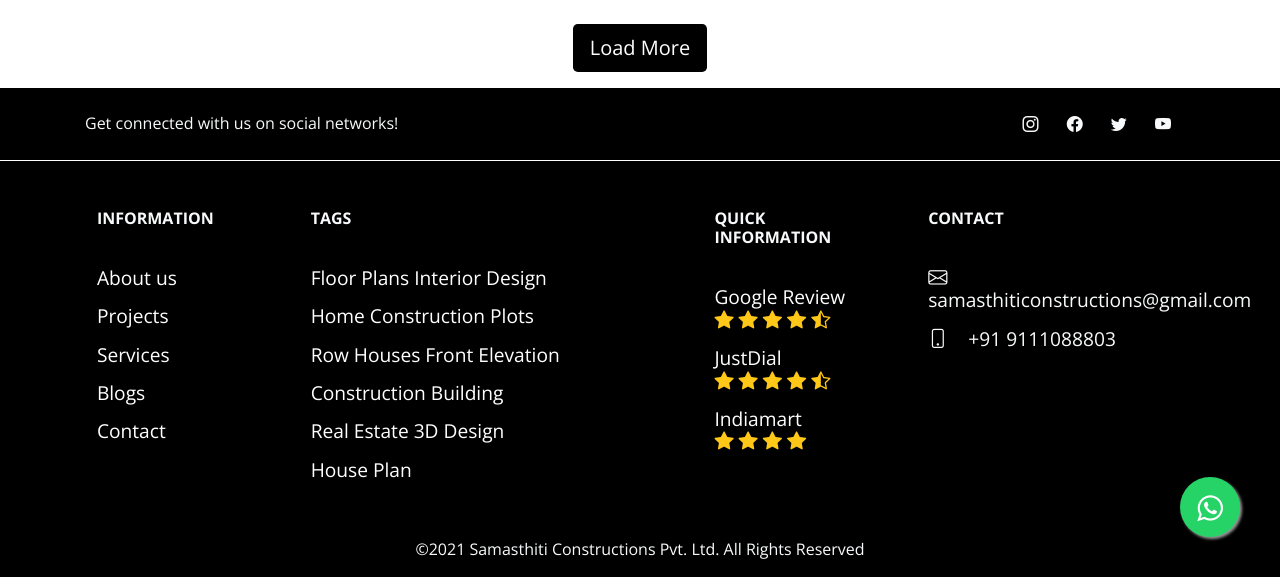
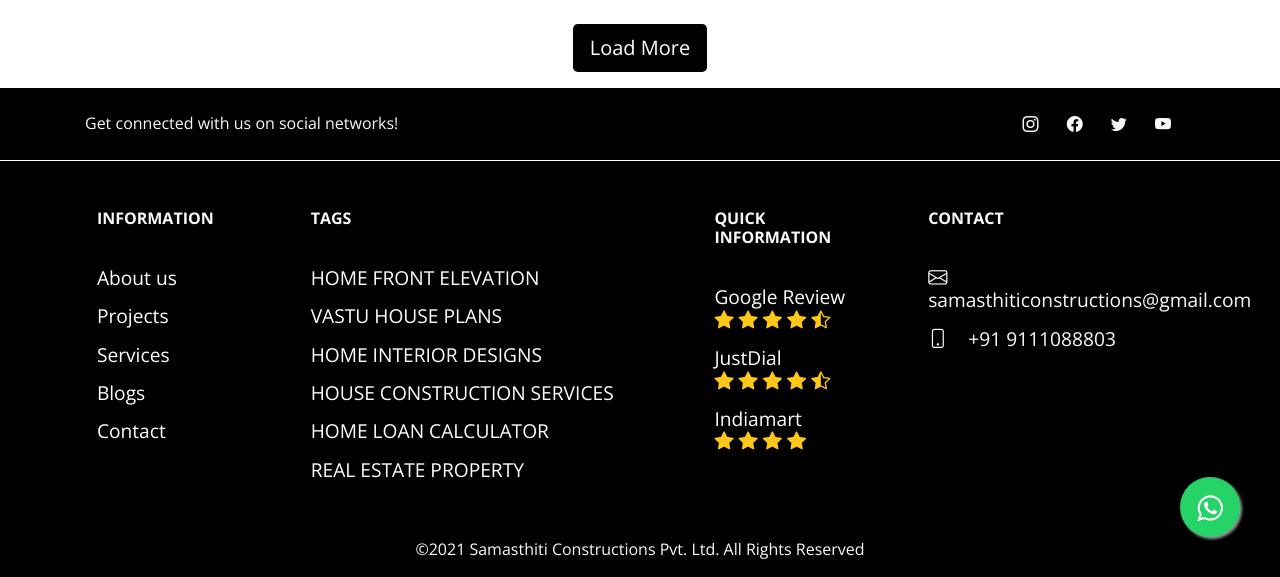
Before and after one commit to samasthiti/samasthiti, a Jekyll site: the page built from index.html, in a window 1280 px wide and 900 px high, scrolled down 2329 px, cut to the strip 323-900 px from the top of the window. Built offline with Jekyll 4.4.1, drawn with Linux system fonts in a browser that asks for light colours; nearby versions of some CDN libraries; library files that are not in the unit come from our copies; the list of posts is cut into pages by our own code; comment, search, counter and statistics services are not loaded.

Commit message:
Update footer.html

```diff
--- a/_includes/footer.html
+++ b/_includes/footer.html
@@ -81,22 +81,22 @@
 					<h6 class="text-uppercase font-weight-bold">Tags</h6>
 					<hr class="deep-purple accent-2 mb-4 mt-0 d-inline-block mx-auto" style="width: 60px;">
 					<p>
-						<a href="#!" class="text-white">Floor Plans Interior Design</a>
+						<a href="https://samasthiticonstructions.com/3d-designs" class="text-white">HOME FRONT ELEVATION</a>
 					</p>
 					<p>
-						<a href="#!" class="text-white">Home Construction Plots</a>
+						<a href="https://samasthiticonstructions.com/house-plans" class="text-white">VASTU HOUSE PLANS</a>
 					</p>
 					<p>
-						<a href="#!" class="text-white">Row Houses Front Elevation</a>
+						<a href="https://samasthiticonstructions.com/interior-designs" class="text-white">HOME INTERIOR DESIGNS</a>
 					</p>
 					<p>
-						<a href="#!" class="text-white">Construction Building</a>
+						<a href="https://samasthiticonstructions.com/constructions" class="text-white">HOUSE CONSTRUCTION SERVICES</a>
 					</p>
 					<p>
-						<a href="#!" class="text-white">Real Estate 3D Design</a>
+						<a href="https://www.hdfc.com/home-loan-emi-calculator" class="text-white">HOME LOAN CALCULATOR</a>
 					</p>
 					<p>
-						<a href="#!" class="text-white">House Plan</a>
+						<a href="https://samasthiticonstructions.com/real-estate-buys" class="text-white">REAL ESTATE PROPERTY </a>
 					</p>
 
 				</div>
```
